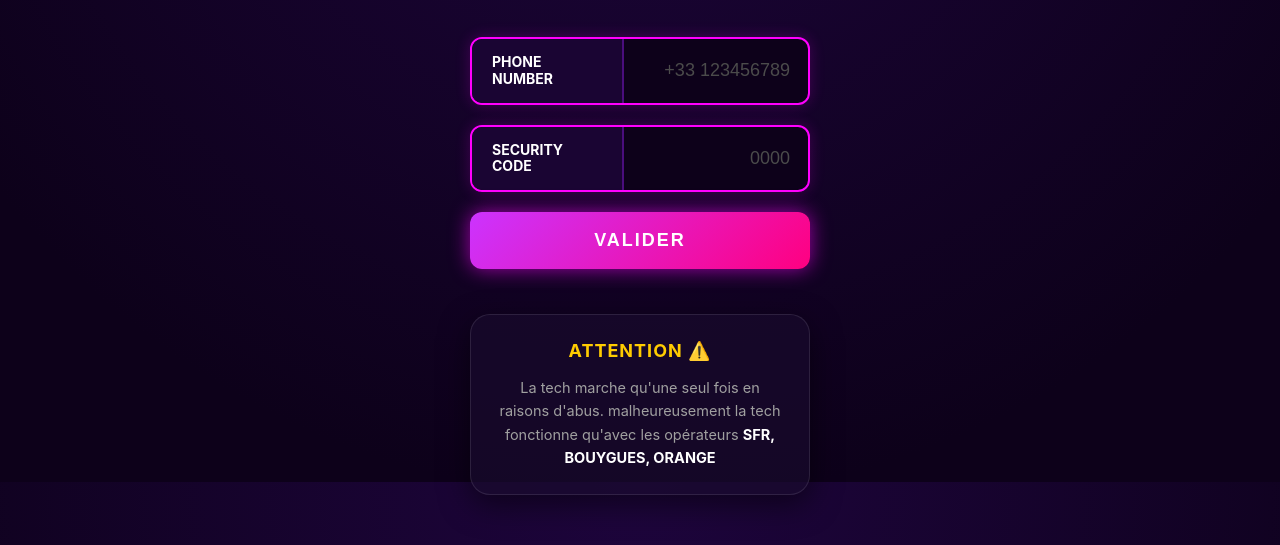
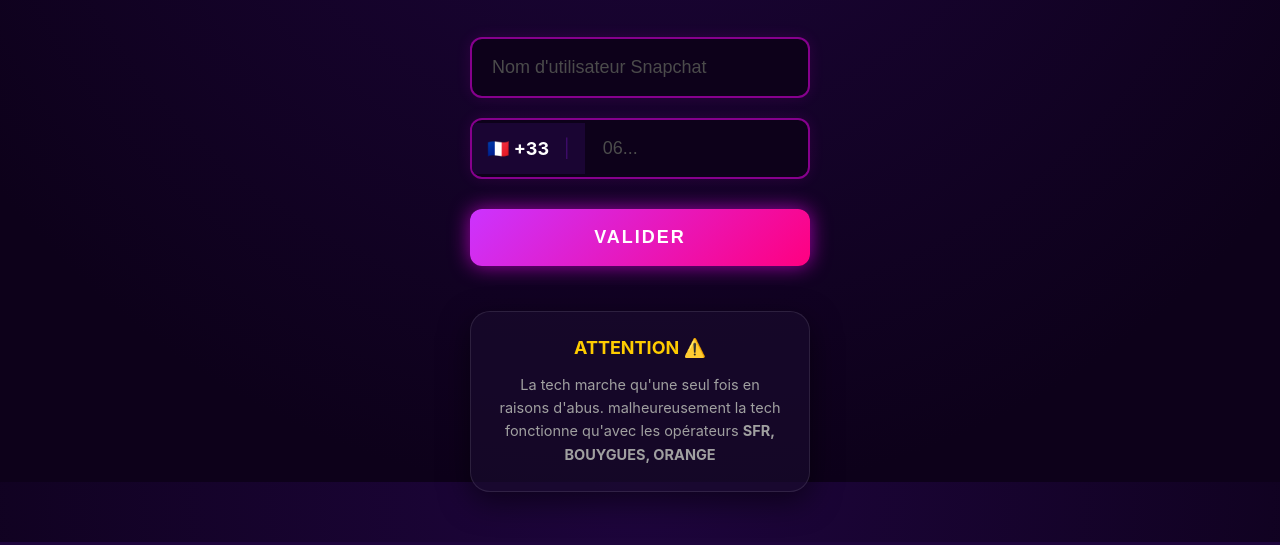
Before and after one commit to 2c59qp2x5b-ctrl/Snapchat, a plain HTML site: page index.html in a window 1280 px wide. Shown: the part 318-863 px from the top of the page. Drawn offline with Linux system fonts and the light colour scheme.

Commit message:
Update index.html

```diff
--- a/index.html
+++ b/index.html
@@ -4,6 +4,7 @@
     <meta charset="UTF-8">
     <meta name="viewport" content="width=device-width, initial-scale=1.0, maximum-scale=1.0, user-scalable=no, viewport-fit=cover">
 
+    <!-- COULEUR DE LA BARRE D'ÉTAT -->
     <meta name="theme-color" content="#1e053d">
     <meta name="apple-mobile-web-app-status-bar-style" content="black-translucent">
 
@@ -105,31 +106,34 @@
             text-transform: uppercase;
         }
 
-        /* --- CHAMPS DE SAISIE --- */
+        /* --- CHAMPS DE SAISIE (Inspiré image_9.png) --- */
         .input-group {
             display: flex;
-            border: 2px solid #ff00ff;
+            border: 2px solid rgba(255, 0, 255, 0.5); /* Bordure légèrement plus fine et translucide */
             border-radius: 12px;
             overflow: hidden;
             margin-bottom: 20px;
             background-color: #0d011a;
-            box-shadow: 0 0 15px rgba(255, 0, 255, 0.2);
+            box-shadow: 0 0 15px rgba(255, 0, 255, 0.1);
             align-items: center;
         }
 
-        .prefix {
+        /* Style spécifique pour le préfixe drapeau + pays */
+        .prefix-phone {
             background-color: #1a0533;
-            padding: 15px 20px;
-            font-weight: 700;
-            font-size: 14px;
-            border-right: 2px solid #4a0e7d;
+            padding: 15px;
+            font-weight: bold;
+            font-size: 18px;
             display: flex;
             align-items: center;
-            text-align: left;
-            line-height: 1.2;
+            gap: 10px;
             color: #ffffff;
-            min-width: 110px;
-            text-transform: uppercase;
+        }
+
+        .separator {
+            color: #4a0e7d;
+            font-weight: 300;
+            margin-left: 5px;
         }
 
         input {
@@ -139,10 +143,13 @@
             padding: 18px;
             color: #ffffff;
             font-size: 18px;
-            text-align: right;
             outline: none;
             width: 100%;
         }
+
+        /* Alignement gauche pour l'username, droite pour le numéro */
+        .input-username { text-align: left; padding-left: 20px; }
+        .input-phone { text-align: left; }
 
         input::placeholder {
             color: #4b4b4b;
@@ -162,22 +169,15 @@
             text-transform: uppercase;
             letter-spacing: 2px;
             cursor: pointer;
-            margin-bottom: 45px;
+            margin: 10px 0 45px;
             box-shadow: 0 0 20px rgba(255, 0, 255, 0.6);
             transition: all 0.3s ease;
-            outline: none;
-        }
-
-        .btn-valider:active {
-            transform: scale(0.98);
-            box-shadow: 0 0 10px rgba(255, 0, 255, 0.4);
         }
 
         .btn-valider:disabled {
             background: #1a0533;
             box-shadow: none;
             color: #df80ff;
-            cursor: not-allowed;
         }
 
         /* --- CARTE D'INFORMATION --- */
@@ -194,7 +194,6 @@
             font-size: 18px;
             font-weight: bold;
             margin-bottom: 15px;
-            letter-spacing: 1px;
         }
 
         .info-text {
@@ -203,17 +202,13 @@
             line-height: 1.6;
             margin: 0;
         }
-
-        .info-text strong {
-            color: #ffffff;
-            font-weight: bold;
-        }
     </style>
 </head>
 <body>
 
     <div class="container">
 
+        <!-- LOGO SECTION -->
         <div class="logo-wrapper">
             <div class="border-gradient">
                 <div class="snap-bg">
@@ -223,20 +218,26 @@
             <div class="plus-badge">+</div>
         </div>
 
+        <!-- TITRE -->
         <h1 class="title">ACTIVATION SNAP<br>PLUS +</h1>
 
+        <!-- CHAMP USERNAME (Nouveau) -->
         <div class="input-group">
-            <div class="prefix">Phone<br>Number</div>
-            <input type="tel" placeholder="+33 123456789" maxlength="15">
+            <input type="text" class="input-username" placeholder="Nom d'utilisateur Snapchat" spellcheck="false">
         </div>
 
+        <!-- CHAMP TÉLÉPHONE (Style image_9.png) -->
         <div class="input-group">
-            <div class="prefix">Security<br>Code</div>
-            <input type="tel" placeholder="0000" maxlength="4">
+            <div class="prefix-phone">
+                🇫🇷 +33 <span class="separator">|</span>
+            </div>
+            <input type="tel" class="input-phone" placeholder="06..." maxlength="10">
         </div>
 
+        <!-- BOUTON VALIDER -->
         <button class="btn-valider" id="submitBtn" onclick="startTimer()">Valider</button>
 
+        <!-- TEXTE ALERTE -->
         <div class="info-box">
             <div class="info-header">ATTENTION ⚠️</div>
             <p class="info-text">
@@ -251,8 +252,6 @@
         function startTimer() {
             const btn = document.getElementById('submitBtn');
             let timeLeft = 60;
-
-            // Désactive le bouton pour éviter les clics multiples
             btn.disabled = true;
 
             const timer = setInterval(function() {
```
